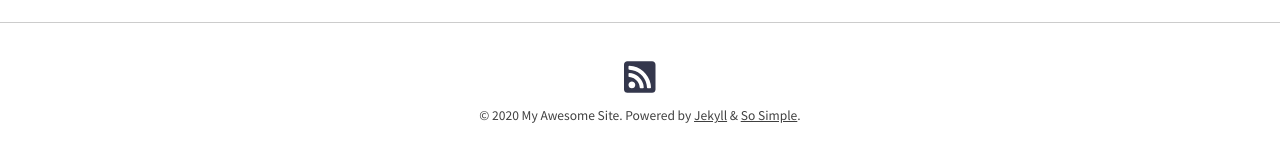
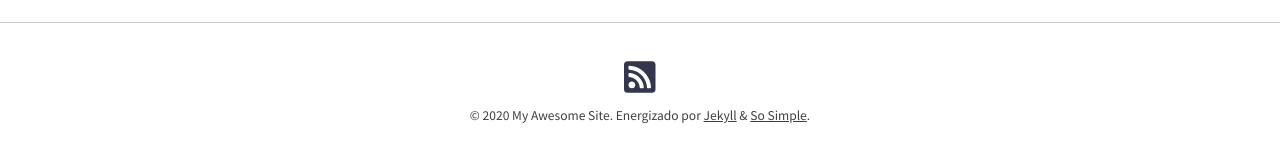
Before and after one commit to gide0n/old-mindeka, a Jekyll site: the page built from index.md, in a window 1280 px wide. Shown: the part 172-334 px from the top of the page. Built offline with Jekyll 4.4.1, drawn with Linux system fonts in a browser that asks for light colours; nearby versions of some CDN libraries.

Commit message:
Update _config.yml

```diff
--- a/_config.yml
+++ b/_config.yml
@@ -13,10 +13,10 @@
 # you will see them accessed via {{ site.title }}, {{ site.email }}, and so on.
 # You can create any custom variable you would like, and they will be accessible
 # in the templates via {{ site.myvariable }}.
-theme: mmistakes/so-simple-theme@3.2.0
-# remote_theme: mmistakes/so-simple-theme
+# theme: mmistakes/so-simple-theme@3.2.0
+remote_theme: mmistakes/so-simple-theme
 skin: "/assets/css/skins/default.css"
-locale: en-US
+locale: es-ES
 title: "My Awesome Site"
 description: "It really is the best."
 baseurl: # the subpath of your site, e.g. "/blog"
```
